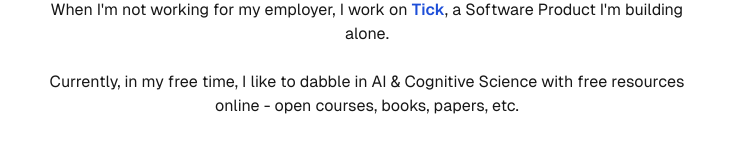
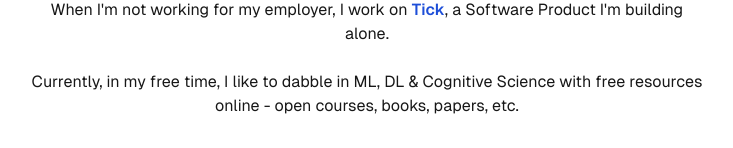
Before and after one commit to Eronmmer/erons.xyz, a Next.js app: page / in a window 1280 px wide. Shown: the part 370-518 px from the top of the page, without its empty margins (273-1006 px from the left). Built offline with nearby package versions, Linux system fonts and the light colour scheme.

Commit message:
update current interests, email address

```diff
--- a/app/page.tsx
+++ b/app/page.tsx
@@ -31,7 +31,7 @@ export default function Home() {
 							, a Software Product I&apos;m building alone.
 						</p>
 						<p>
-							Currently, in my free time, I like to dabble in AI & Cognitive
+							Currently, in my free time, I like to dabble in ML, DL & Cognitive
 							Science with free resources online - open courses, books, papers,
 							etc.
 						</p>
@@ -84,7 +84,7 @@ export default function Home() {
 				</a>
 				<a
 					className={footerLinkClass}
-					href="mailto:erons@erons.xyz"
+					href="mailto:yo@erons.xyz"
 					target="_blank"
 					rel="noopener noreferrer"
 				>
```
